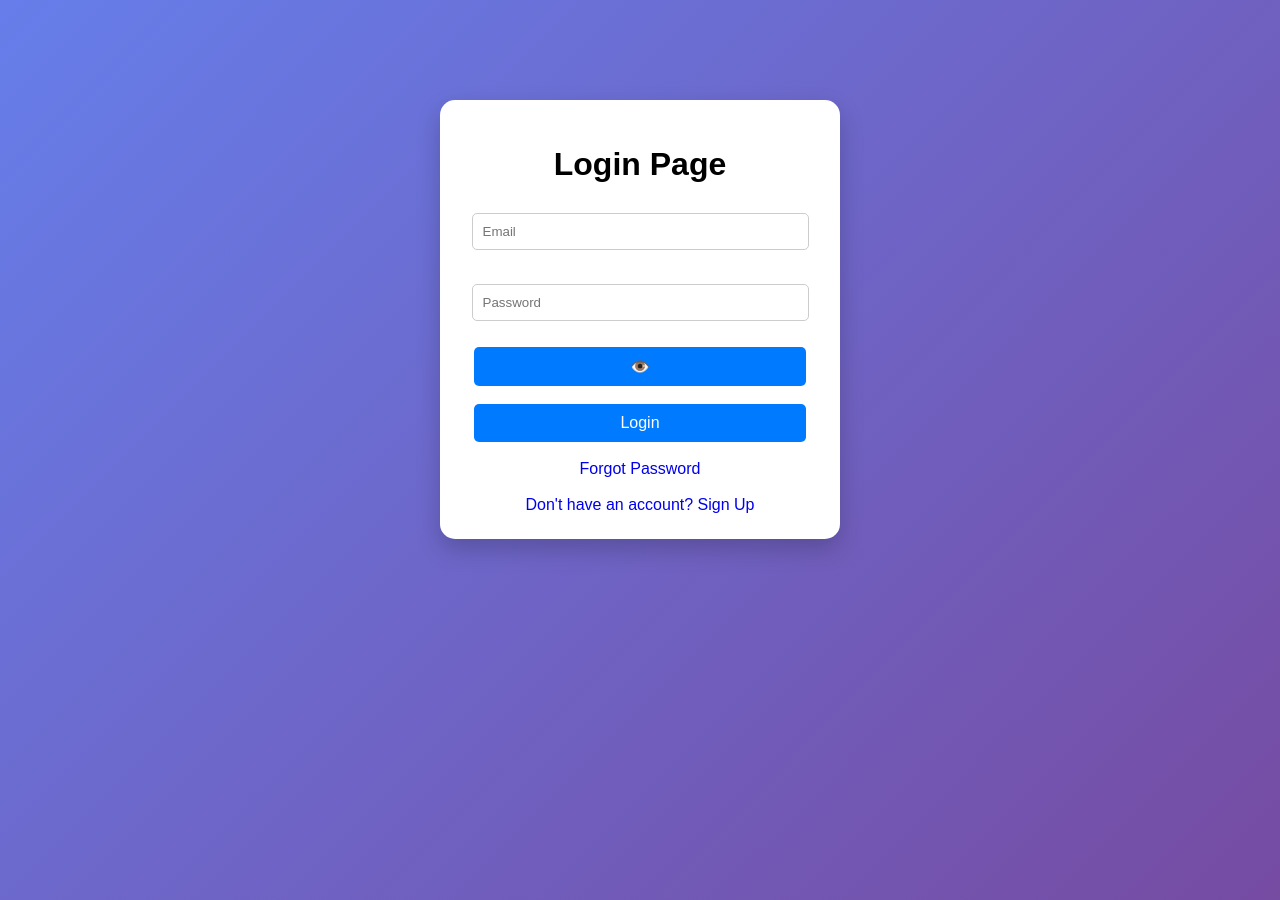
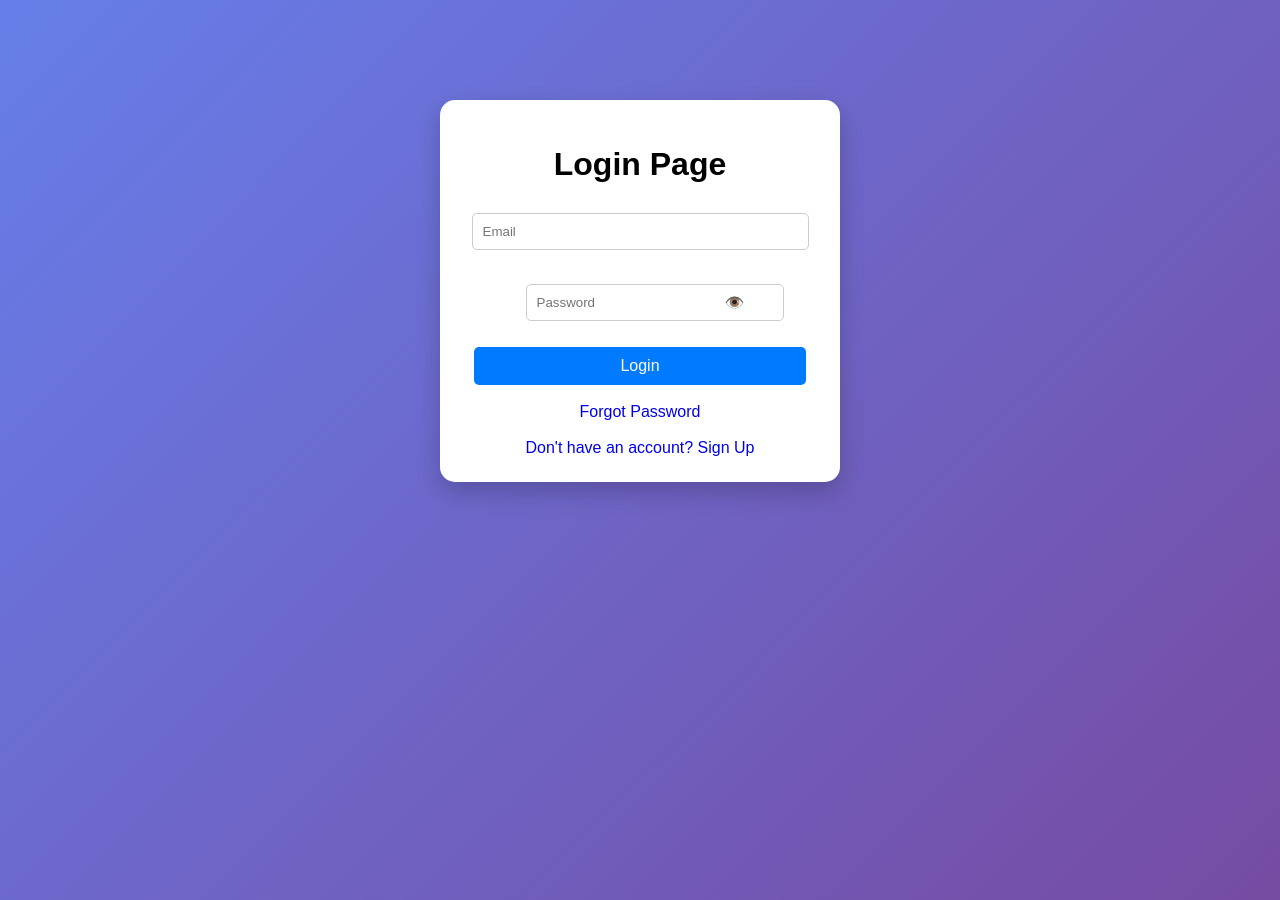
Before and after one commit to sanil-sonkar/Authentication-System, a React (Vite) app in the folder client/: page / in a window 1280 px wide. Built offline with nearby package versions, Linux system fonts and the light colour scheme.

Commit message:
Improved password eye icon UI

```diff
--- a/client/src/pages/Login.jsx
+++ b/client/src/pages/Login.jsx
@@ -54,20 +54,28 @@ function Login() {
 
       <br /><br />
 
+      <div style={{ position: "relative", display: "inline-block" }}>
   <input
     type={showPassword ? "text" : "password"}
     placeholder="Password"
     value={password}
     onChange={(e) => setPassword(e.target.value)}
+    style={{ paddingRight: "40px" }}
   />
 
-      <br /><br />
-      <button
-  type="button"
+  <span
     onClick={() => setShowPassword(!showPassword)}
+    style={{
+      position: "absolute",
+      right: "10px",
+      top: "50%",
+      transform: "translateY(-50%)",
+      cursor: "pointer",
+    }}
   >
-  {showPassword ? "🙈" : "👁️"}
-</button>
+    👁️
+  </span>
+</div>
 
       <br /><br />
       <button onClick={handleLogin} disabled={loading}>
```
Lines whose indentation alone changed are shown as unchanged.
